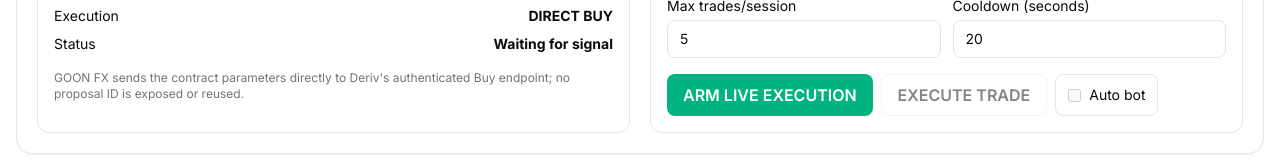
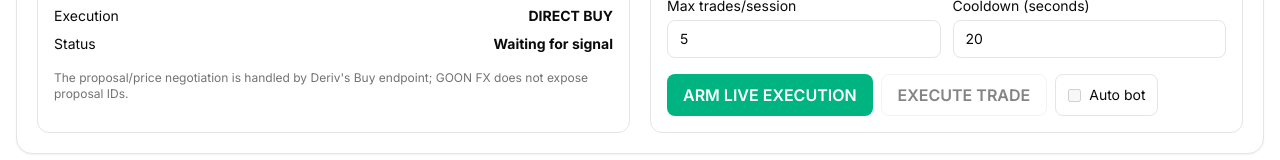
Before and after one commit to arnold956/goonfxg, a Next.js app: page / in a window 1280 px wide. Shown: the part 968-1128 px from the top of the page. Built offline with nearby package versions, Linux system fonts and the light colour scheme; no server answers.

Commit message:
Provide required maximum price for direct Deriv buy requests

```diff
--- a/components/goonfx-bot.tsx
+++ b/components/goonfx-bot.tsx
@@ -108,11 +108,14 @@ export function GoonFxBot() {
     setLastAction(`Submitting live ${trading.activeSymbol?.symbol ?? 'market'} trade…`);
 
     try {
-      // Deriv's current Buy API supports buying with buy=1 and passing the
-      // contract parameters directly. This removes the stale proposal-ID path
-      // that caused GOON FX to show "Unknown contract proposal".
+      // Deriv supports a direct buy request with buy=1 and contract
+      // parameters. `price` is the maximum price the account authorizes for
+      // this purchase. Using the requested stake as that ceiling avoids a
+      // stale proposal-ID dependency while still letting Deriv validate the
+      // contract parameters on the authenticated account.
       const result = await ws.send<BuyResponse>({
         buy: 1,
+        price: tradeParams.amount,
         parameters: {
           amount: tradeParams.amount,
           basis: 'stake',
@@ -213,7 +216,7 @@ export function GoonFxBot() {
               <div className="flex justify-between"><span>Execution</span><b>DIRECT BUY</b></div>
               <div className="flex justify-between"><span>Status</span><b>{lastAction}</b></div>
             </div>
-            <p className="mt-4 text-xs text-muted-foreground">GOON FX sends the contract parameters directly to Deriv's authenticated Buy endpoint; no proposal ID is exposed or reused.</p>
+            <p className="mt-4 text-xs text-muted-foreground">The proposal/price negotiation is handled by Deriv's Buy endpoint; GOON FX does not expose proposal IDs.</p>
           </div>
 
           <div className="rounded-xl border p-4">
```
